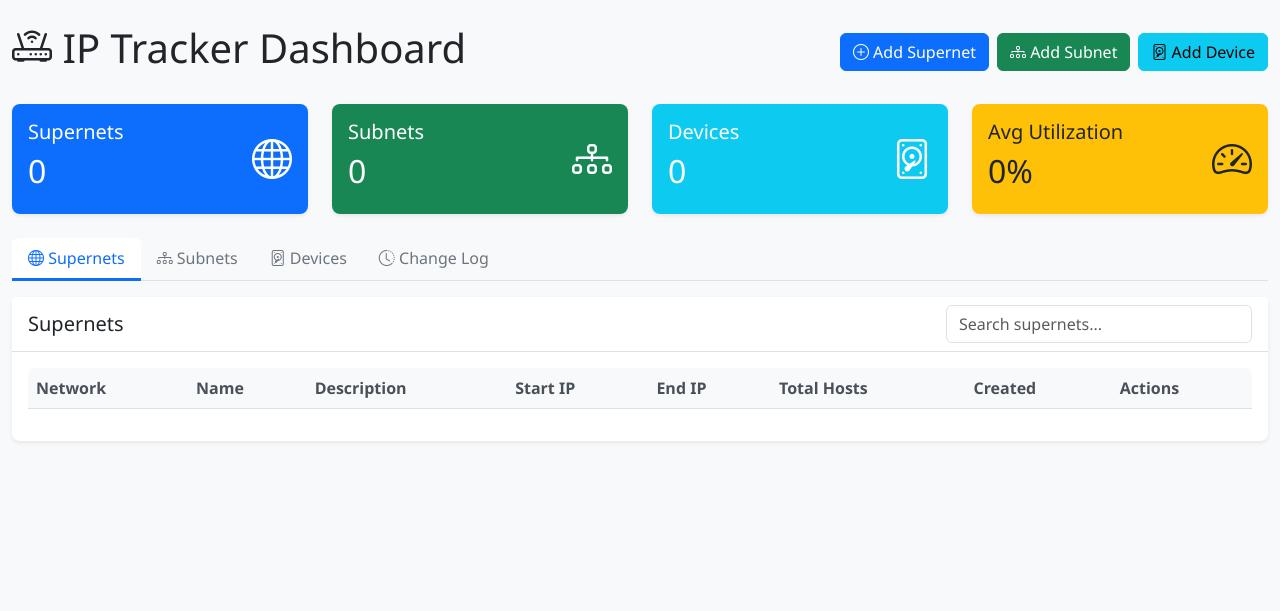
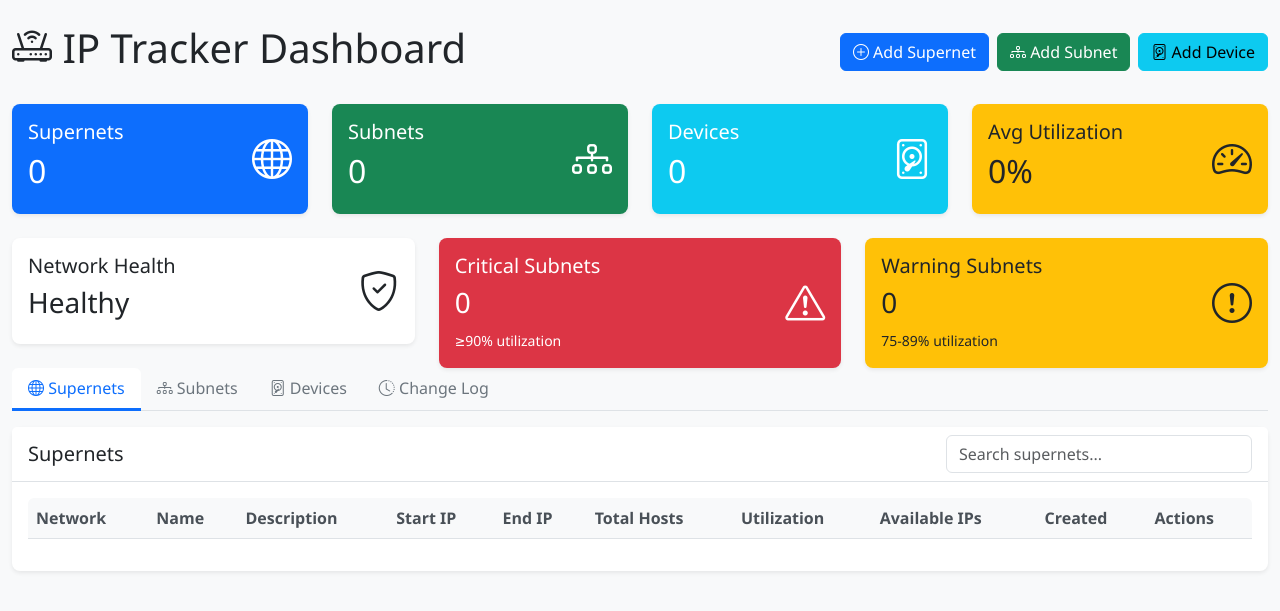
Before and after one commit to ee-aadishbahati/ip-tracker, a Flask app: template templates/index.html in a window 1280 px wide. Shown: the part 62-673 px from the top of the page. Run offline with Flask 3, Linux system fonts and the light colour scheme; the template is opened without the code that fills it, so the values that code supplies are empty; some libraries are stand-ins or nearby versions.

Commit message:
Add supernet utilization, fix average utilization, and enhance dashboard
- Add utilization and availability columns to supernets table
- Calculate supernet utilization by aggregating subnet data
- Fix average utilization calculation bug with null checks
- Add enhanced dashboard with network health metrics
- Add critical/warning subnet counters for capacity planning

Co-Authored-By: Aadish Bahati <aadish.bahati@essentialenergy.com.au>

```diff
--- a/app.py
+++ b/app.py
@@ -262,6 +262,29 @@ def handle_supernets():
         for supernet in supernets:
             try:
                 network = ipaddress.ip_network(supernet["network"], strict=False)
+
+                subnets_in_supernet = conn.execute(
+                    "SELECT * FROM subnets WHERE supernet_id = ?", (supernet["id"],)
+                ).fetchall()
+
+                total_used_ips = 0
+                total_subnet_hosts = 0
+
+                for subnet in subnets_in_supernet:
+                    subnet_network = ipaddress.ip_network(subnet["network"], strict=False)
+                    subnet_hosts = subnet_network.num_addresses - 2
+                    used_ips = conn.execute(
+                        "SELECT COUNT(*) as count FROM devices WHERE subnet_id = ?",
+                        (subnet["id"],),
+                    ).fetchone()["count"]
+
+                    total_used_ips += used_ips
+                    total_subnet_hosts += subnet_hosts
+
+                total_hosts = network.num_addresses - 2
+                available_ips = total_subnet_hosts - total_used_ips
+                utilization = (total_used_ips / total_subnet_hosts * 100) if total_subnet_hosts > 0 else 0
+
                 result.append(
                     {
                         "id": supernet["id"],
@@ -270,8 +293,10 @@ def handle_supernets():
                         "description": supernet["description"],
                         "start_ip": str(network.network_address),
                         "end_ip": str(network.broadcast_address),
-                        "total_hosts": network.num_addresses
-                        - 2,  # Exclude network and broadcast
+                        "total_hosts": total_hosts,
+                        "used_ips": total_used_ips,
+                        "available_ips": available_ips,
+                        "utilization": round(utilization, 2),
                         "created_at": supernet["created_at"],
                     }
                 )
@@ -962,11 +987,44 @@ def dashboard_stats():
             }
         )
 
+    high_utilization_subnets = conn.execute(
+        """SELECT s.*, (
+            SELECT COUNT(*) FROM devices WHERE subnet_id = s.id
+        ) as used_ips FROM subnets s"""
+    ).fetchall()
+
+    critical_subnets = []
+    warning_subnets = []
+    total_utilization = 0
+    subnet_count_with_data = 0
+
+    for subnet in high_utilization_subnets:
+        try:
+            network = ipaddress.ip_network(subnet["network"], strict=False)
+            total_hosts = network.num_addresses - 2
+            utilization = (subnet["used_ips"] / total_hosts * 100) if total_hosts > 0 else 0
+
+            total_utilization += utilization
+            subnet_count_with_data += 1
+
+            if utilization >= 90:
+                critical_subnets.append({"name": subnet["name"], "network": subnet["network"], "utilization": round(utilization, 1)})
+            elif utilization >= 75:
+                warning_subnets.append({"name": subnet["name"], "network": subnet["network"], "utilization": round(utilization, 1)})
+        except ipaddress.NetmaskValueError:
+            continue
+
+    avg_utilization = round(total_utilization / subnet_count_with_data) if subnet_count_with_data > 0 else 0
+
     return jsonify(
         {
             "supernet_count": supernet_count,
             "subnet_count": subnet_count,
             "device_count": device_count,
+            "avg_utilization": avg_utilization,
+            "critical_subnets": critical_subnets[:5],
+            "warning_subnets": warning_subnets[:5],
+            "network_health": "critical" if critical_subnets else "warning" if warning_subnets else "healthy",
             "recent_changes": changes,
         }
     )
--- a/static/js/app.js
+++ b/static/js/app.js
@@ -58,6 +58,8 @@ async function loadDashboard() {
         document.getElementById('subnetCount').textContent = dashboardStats.subnet_count;
         document.getElementById('deviceCount').textContent = dashboardStats.device_count;
 
+        updateNetworkHealth(dashboardStats);
+
         await loadSupernets();
         await loadSubnets();
 
@@ -67,15 +69,52 @@ async function loadDashboard() {
     }
 }
 
+function updateNetworkHealth(stats) {
+    const healthCard = document.getElementById('networkHealthCard');
+    const healthElement = document.getElementById('networkHealth');
+    const healthIcon = document.getElementById('healthIcon');
+    const criticalCount = document.getElementById('criticalCount');
+    const warningCount = document.getElementById('warningCount');
+
+    if (healthElement) {
+        healthElement.textContent = stats.network_health.charAt(0).toUpperCase() + stats.network_health.slice(1);
+    }
+
+    if (healthCard) {
+        healthCard.className = 'card';
+        if (stats.network_health === 'critical') {
+            healthCard.classList.add('bg-danger', 'text-white');
+            if (healthIcon) healthIcon.className = 'bi bi-shield-x fs-1';
+        } else if (stats.network_health === 'warning') {
+            healthCard.classList.add('bg-warning', 'text-dark');
+            if (healthIcon) healthIcon.className = 'bi bi-shield-exclamation fs-1';
+        } else {
+            healthCard.classList.add('bg-success', 'text-white');
+            if (healthIcon) healthIcon.className = 'bi bi-shield-check fs-1';
+        }
+    }
+
+    if (criticalCount) {
+        criticalCount.textContent = stats.critical_subnets ? stats.critical_subnets.length : 0;
+    }
+
+    if (warningCount) {
+        warningCount.textContent = stats.warning_subnets ? stats.warning_subnets.length : 0;
+    }
+}
+
 function calculateAvgUtilization() {
     if (subnets.length === 0) {
         document.getElementById('avgUtilization').textContent = '0%';
         return;
     }
 
-    const totalUtilization = subnets.reduce((sum, subnet) => sum + subnet.utilization, 0);
+    const totalUtilization = subnets.reduce((sum, subnet) => sum + (subnet.utilization || 0), 0);
     const avgUtilization = Math.round(totalUtilization / subnets.length);
-    document.getElementById('avgUtilization').textContent = avgUtilization + '%';
+    const avgElement = document.getElementById('avgUtilization');
+    if (avgElement) {
+        avgElement.textContent = avgUtilization + '%';
+    }
 }
 
 async function loadSupernets() {
@@ -126,6 +165,7 @@ function renderSupernets() {
     tbody.innerHTML = '';
 
     supernets.forEach(supernet => {
+        const utilizationClass = getUtilizationClass(supernet.utilization || 0);
         const row = document.createElement('tr');
         row.innerHTML = `
             <td><span class="network-cidr">${supernet.network}</span></td>
@@ -134,6 +174,15 @@ function renderSupernets() {
             <td><span class="ip-address">${supernet.start_ip}</span></td>
             <td><span class="ip-address">${supernet.end_ip}</span></td>
             <td>${supernet.total_hosts.toLocaleString()}</td>
+            <td>
+                <div class="d-flex align-items-center">
+                    <div class="utilization-bar me-2" style="width: 60px;">
+                        <div class="utilization-fill ${utilizationClass}" style="width: ${supernet.utilization || 0}%"></div>
+                    </div>
+                    <span class="badge bg-${utilizationClass.replace('utilization-', '')}" style="color: black !important;">${supernet.utilization || 0}%</span>
+                </div>
+            </td>
+            <td>${supernet.available_ips || 0}</td>
             <td>${formatDate(supernet.created_at)}</td>
             <td>
                 <button class="btn btn-sm btn-outline-danger" onclick="deleteSupernet(${supernet.id})">
--- a/templates/index.html
+++ b/templates/index.html
@@ -81,6 +81,57 @@
             </div>
         </div>
 
+        <!-- Enhanced Dashboard Metrics -->
+        <div class="row mt-4">
+            <div class="col-md-4">
+                <div class="card" id="networkHealthCard">
+                    <div class="card-body">
+                        <div class="d-flex justify-content-between">
+                            <div>
+                                <h5 class="card-title">Network Health</h5>
+                                <h3 id="networkHealth">Healthy</h3>
+                            </div>
+                            <div class="align-self-center">
+                                <i class="bi bi-shield-check fs-1" id="healthIcon"></i>
+                            </div>
+                        </div>
+                    </div>
+                </div>
+            </div>
+            <div class="col-md-4">
+                <div class="card bg-danger text-white">
+                    <div class="card-body">
+                        <div class="d-flex justify-content-between">
+                            <div>
+                                <h5 class="card-title">Critical Subnets</h5>
+                                <h3 id="criticalCount">0</h3>
+                                <small id="criticalDetails">≥90% utilization</small>
+                            </div>
+                            <div class="align-self-center">
+                                <i class="bi bi-exclamation-triangle fs-1"></i>
+                            </div>
+                        </div>
+                    </div>
+                </div>
+            </div>
+            <div class="col-md-4">
+                <div class="card bg-warning text-dark">
+                    <div class="card-body">
+                        <div class="d-flex justify-content-between">
+                            <div>
+                                <h5 class="card-title">Warning Subnets</h5>
+                                <h3 id="warningCount">0</h3>
+                                <small id="warningDetails">75-89% utilization</small>
+                            </div>
+                            <div class="align-self-center">
+                                <i class="bi bi-exclamation-circle fs-1"></i>
+                            </div>
+                        </div>
+                    </div>
+                </div>
+            </div>
+        </div>
+
         <ul class="nav nav-tabs" id="mainTabs" role="tablist">
             <li class="nav-item" role="presentation">
                 <button class="nav-link active" id="supernets-tab" data-bs-toggle="tab" data-bs-target="#supernets" type="button" role="tab">
@@ -122,6 +173,8 @@
                                         <th>Start IP</th>
                                         <th>End IP</th>
                                         <th>Total Hosts</th>
+                                        <th>Utilization</th>
+                                        <th>Available IPs</th>
                                         <th>Created</th>
                                         <th>Actions</th>
                                     </tr>
```
